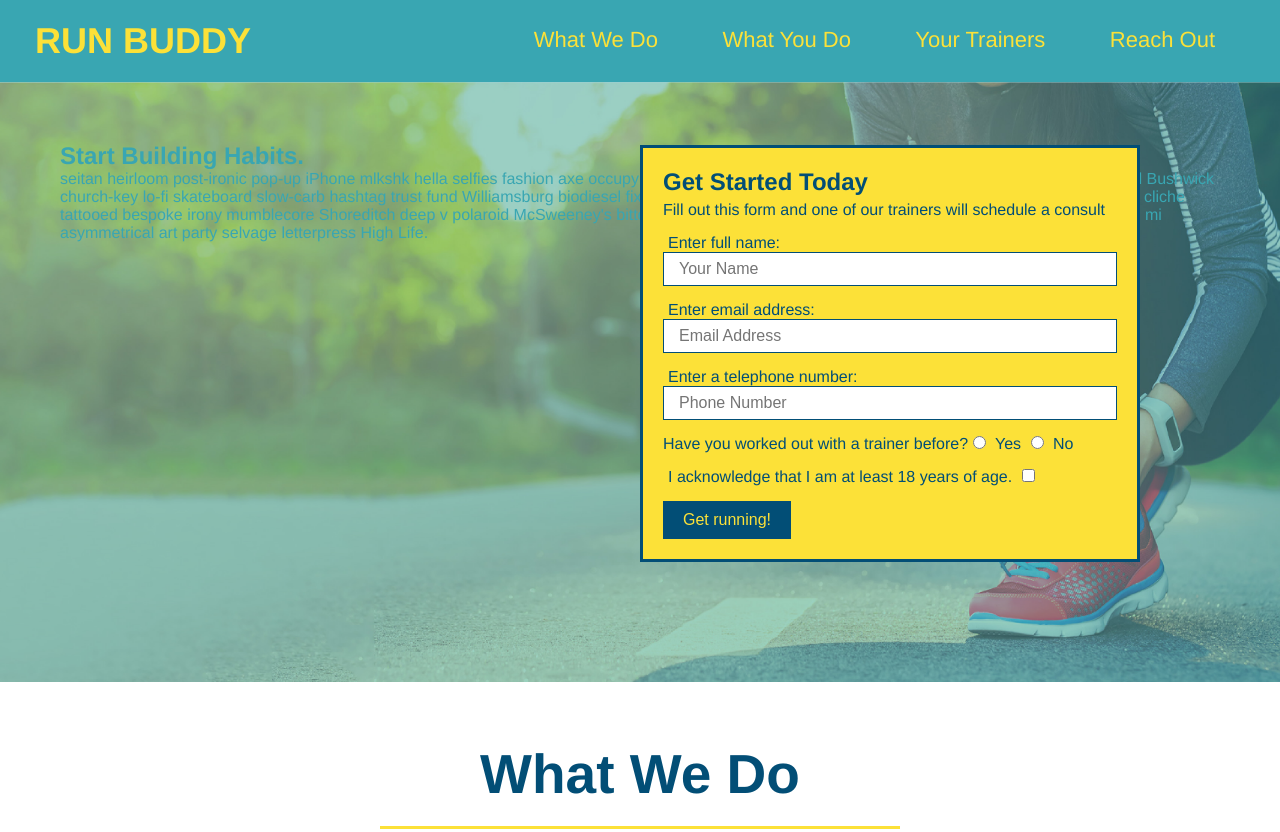
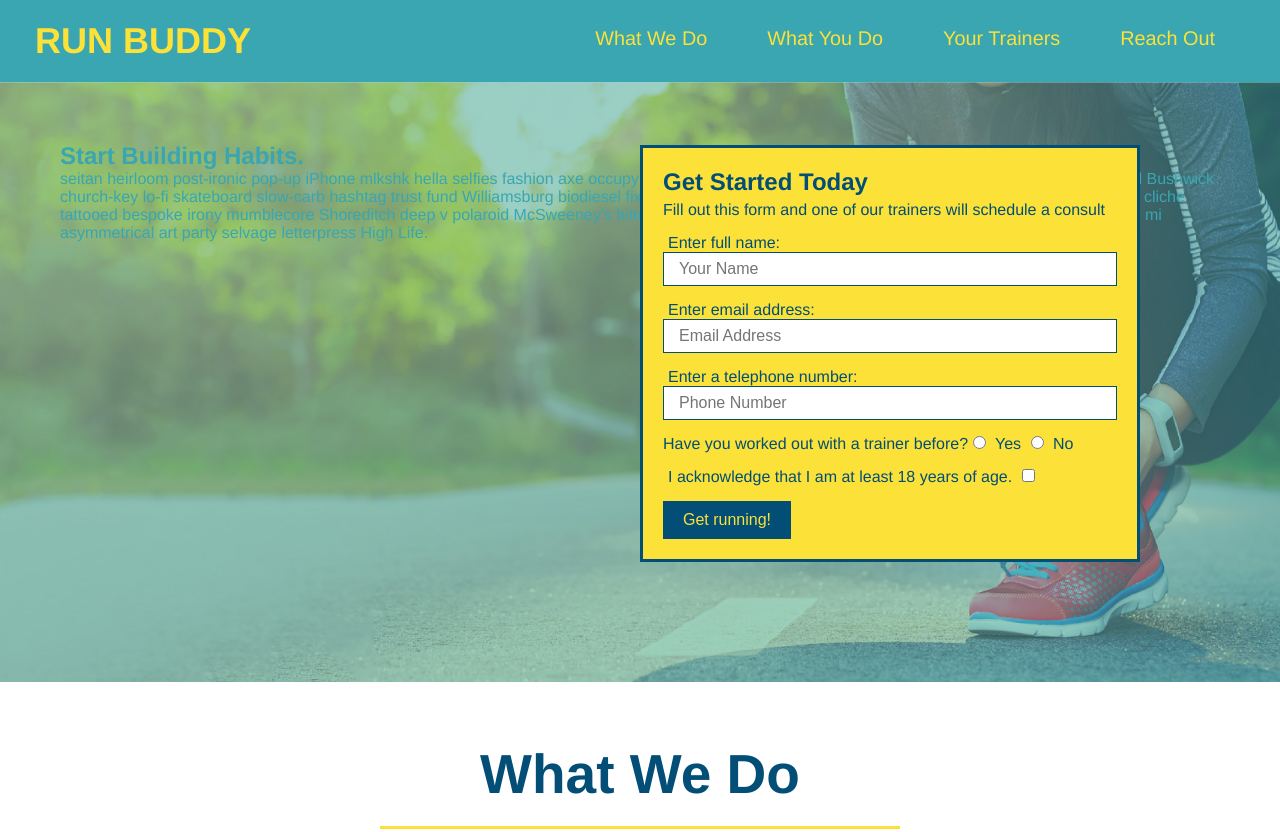
Before and after one commit to NickRodriquez/Run_Buddy, a plain HTML site: page index.html in a window 1280 px wide. Shown: the top 832 px of the page. Drawn offline with Linux system fonts and the light colour scheme.

Commit message:
flexbox to header

```diff
--- a/assets/css/style.css
+++ b/assets/css/style.css
@@ -34,14 +34,18 @@ header nav {
   margin: 7px 0;
 }
 
-header nav ul li {
-  display: inline;
+header nav ul {
+  display: flex;
+  flex-wrap: wrap;
+  justify-content: space-between;
+  align-items: center;
+  list-style; none;
 }
 
 header nav ul li a {
   margin: 0 30px;
   font-weight: lighter;
-  font-size: 22px;
+  font-size: 1.55vw;
 }
 
 footer {
```
